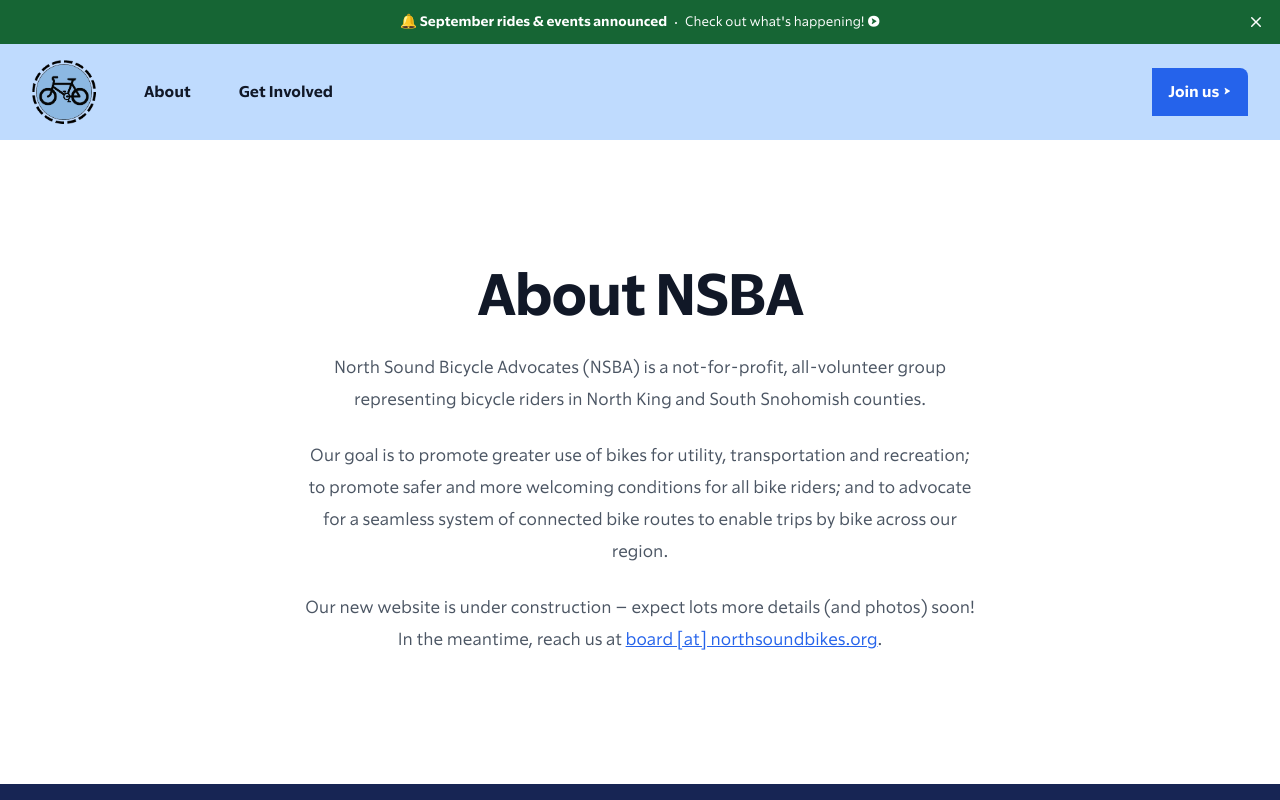
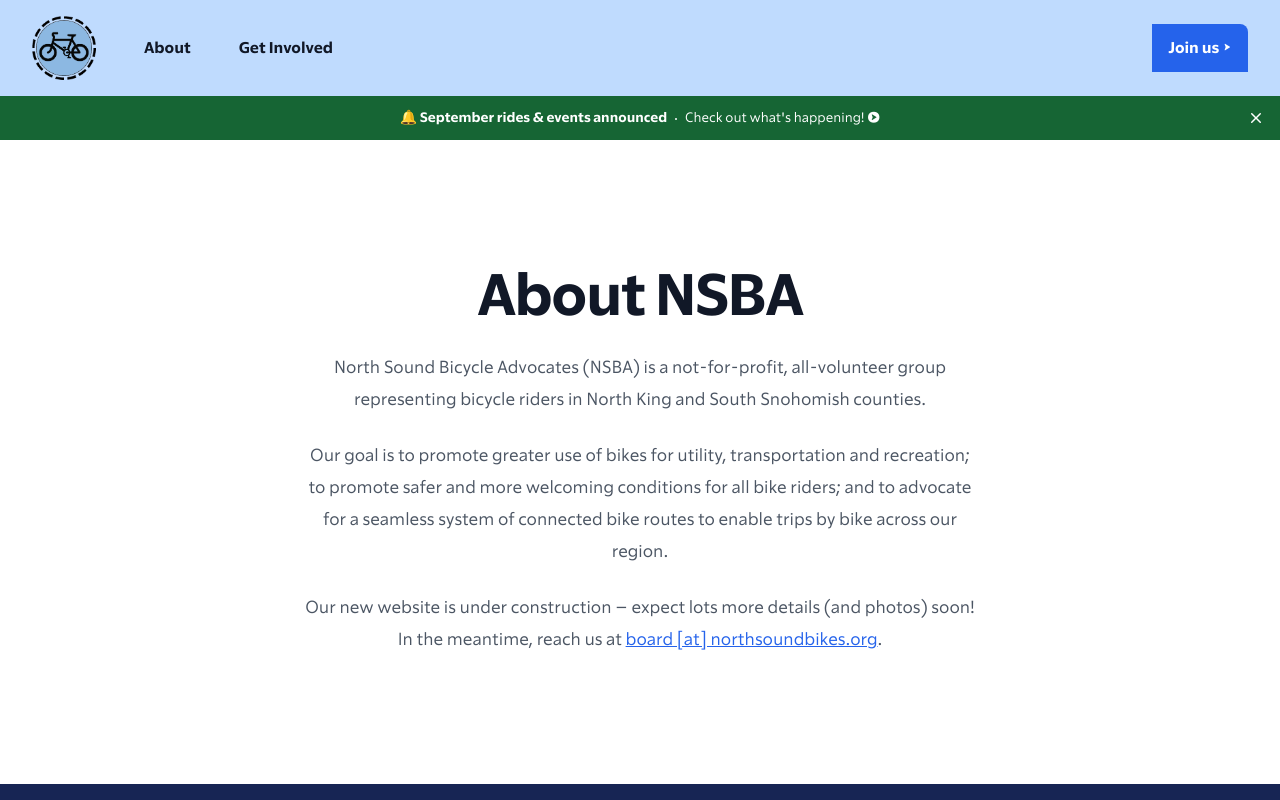
Before and after one commit to northsoundbikes/nsba-website, an Astro site: page /about in a window 1280 px wide. Shown: the top 800 px of the page. Built offline with nearby package versions, Linux system fonts and the light colour scheme; Astro itself is replaced by a stand-in of ours; what tailwindcss-opentype would draw is missing.

Commit message:
move banner below header to resolve view conflict

```diff
--- a/src/components/header.svelte
+++ b/src/components/header.svelte
@@ -2,7 +2,7 @@
     import { onMount } from "svelte";
 
     let mobileMenuOpen = false;
-    let topbarVisible = true; // Track visibility of the events menu
+    let topbarVisible = false;
 
     function toggleMobileMenu() {
         console.log("Toggling mobile menu");
@@ -12,32 +12,14 @@
     function dismissTopbar() {
         console.log("Dismissing topbar");
         topbarVisible = false;
-        localStorage.setItem('topbarVisible', topbarVisible); // Persist state
+        localStorage.setItem("topbarVisible", topbarVisible); // Persist state
     }
 
-    // Retrieve visibility states on component mount
     onMount(() => {
-        topbarVisible = localStorage.getItem('topbarVisible') !== 'false'; // Retrieve events menu state
+        topbarVisible = localStorage.getItem("topbarVisible") !== "false"; // Retrieve events menu state
     });
 </script>
 
-{#if topbarVisible}
-<div class="flex items-center gap-x-6 bg-green-800 px-6 py-2.5 sm:px-3.5 sm:before:flex-1">
-    <p class="text-sm leading-6 text-white">
-      <a href="#events">
-        <strong class="font-semibold ss-04">🔔 September rides & events announced</strong><svg viewBox="0 0 2 2" class="mx-2 inline h-0.5 w-0.5 fill-current" aria-hidden="true"><circle cx="1" cy="1" r="1" /></svg>Check out what's happening! 🡪
-      </a>
-    </p>
-    <div class="flex flex-1 justify-end">
-      <button type="button" class="-m-3 p-3 focus-visible:outline-offset-[-4px]" on:click={dismissTopbar}>
-        <span class="sr-only">Dismiss</span>
-        <svg class="h-5 w-5 text-white" viewBox="0 0 20 20" fill="currentColor" aria-hidden="true">
-          <path d="M6.28 5.22a.75.75 0 00-1.06 1.06L8.94 10l-3.72 3.72a.75.75 0 101.06 1.06L10 11.06l3.72 3.72a.75.75 0 101.06-1.06L11.06 10l3.72-3.72a.75.75 0 00-1.06-1.06L10 8.94 6.28 5.22z" />
-        </svg>
-      </button>
-    </div>
-</div>
-{/if}
 <header class="bg-blue-200">
     <nav
         class="mx-auto flex max-w-7xl items-center justify-between p-4 lg:px-8"
@@ -49,14 +31,12 @@
                 <img
                     class="h-16
                      w-auto"
-                    src="logo.png"
+                    src="/logo.png"
                     alt=""
                 />
             </a>
             <div class="hidden lg:flex lg:gap-x-12">
-                <a
-                    href="/about"
-                    class="font-semibold leading-6 text-gray-900"
+                <a href="/about" class="font-semibold leading-6 text-gray-900"
                     >About</a
                 >
                 <a
@@ -106,7 +86,7 @@
         </div>
         <div class="hidden lg:flex">
             <a
-                href="get-involved"
+                href="/get-involved"
                 class="font-semibold leading-6 text-white bg-blue-600 py-3 px-4 rounded-tr-lg"
                 >Join us <span aria-hidden="true">&rarr;</span></a
             >
@@ -121,11 +101,7 @@
                 <div class="flex items-center justify-between h-16">
                     <a href="/" class="-m-1.5 p-1.5">
                         <span class="sr-only">Your Company</span>
-                        <img
-                            class="h-16 w-auto"
-                            src="logo.png"
-                            alt=""
-                        />
+                        <img class="h-16 w-auto" src="/logo.png" alt="" />
                     </a>
                     <button
                         type="button"
@@ -165,10 +141,10 @@
                         </div>
                         <div class="py-12">
                             <a
-							href="/get-involved"
-							class="rounded-tr-lg bg-blue-600 px-6 py-4 text-md font-semibold text-white shadow-sm hover:bg-indigo-500 focus-visible:outline focus-visible:outline-2 focus-visible:outline-offset-2 focus-visible:outline-indigo-600"
-							>Join us →</a
-						>
+                                href="/get-involved"
+                                class="rounded-tr-lg bg-blue-600 px-6 py-4 text-md font-semibold text-white shadow-sm hover:bg-indigo-500 focus-visible:outline focus-visible:outline-2 focus-visible:outline-offset-2 focus-visible:outline-indigo-600"
+                                >Join us →</a
+                            >
                         </div>
                     </div>
                 </div>
@@ -176,3 +152,39 @@
         </div>
     {/if}
 </header>
+{#if topbarVisible}
+<div
+    class="flex items-center gap-x-6 bg-green-800 px-5 py-3 sm:px-3.5 sm:before:flex-1"
+>
+    <p class="text-sm leading-5 text-white text-center">
+        <a href="#events">
+            <strong class="font-semibold ss-04"
+                >🔔 September rides & events announced</strong
+            ><svg
+                viewBox="0 0 2 2"
+                class="mx-2 inline h-0.5 w-0.5 fill-current"
+                aria-hidden="true"><circle cx="1" cy="1" r="1" /></svg
+            >Check out what's happening! 🡪
+        </a>
+    </p>
+    <div class="flex flex-1 justify-end">
+        <button
+            type="button"
+            class="-m-3 p-3 focus-visible:outline-offset-[-4px]"
+            on:click={dismissTopbar}
+        >
+            <span class="sr-only">Dismiss</span>
+            <svg
+                class="h-5 w-5 text-white"
+                viewBox="0 0 20 20"
+                fill="currentColor"
+                aria-hidden="true"
+            >
+                <path
+                    d="M6.28 5.22a.75.75 0 00-1.06 1.06L8.94 10l-3.72 3.72a.75.75 0 101.06 1.06L10 11.06l3.72 3.72a.75.75 0 101.06-1.06L11.06 10l3.72-3.72a.75.75 0 00-1.06-1.06L10 8.94 6.28 5.22z"
+                />
+            </svg>
+        </button>
+    </div>
+</div>
+{/if}
```
Also changed, not shown: src/layouts/layout.astro (+1 -1 lines).
